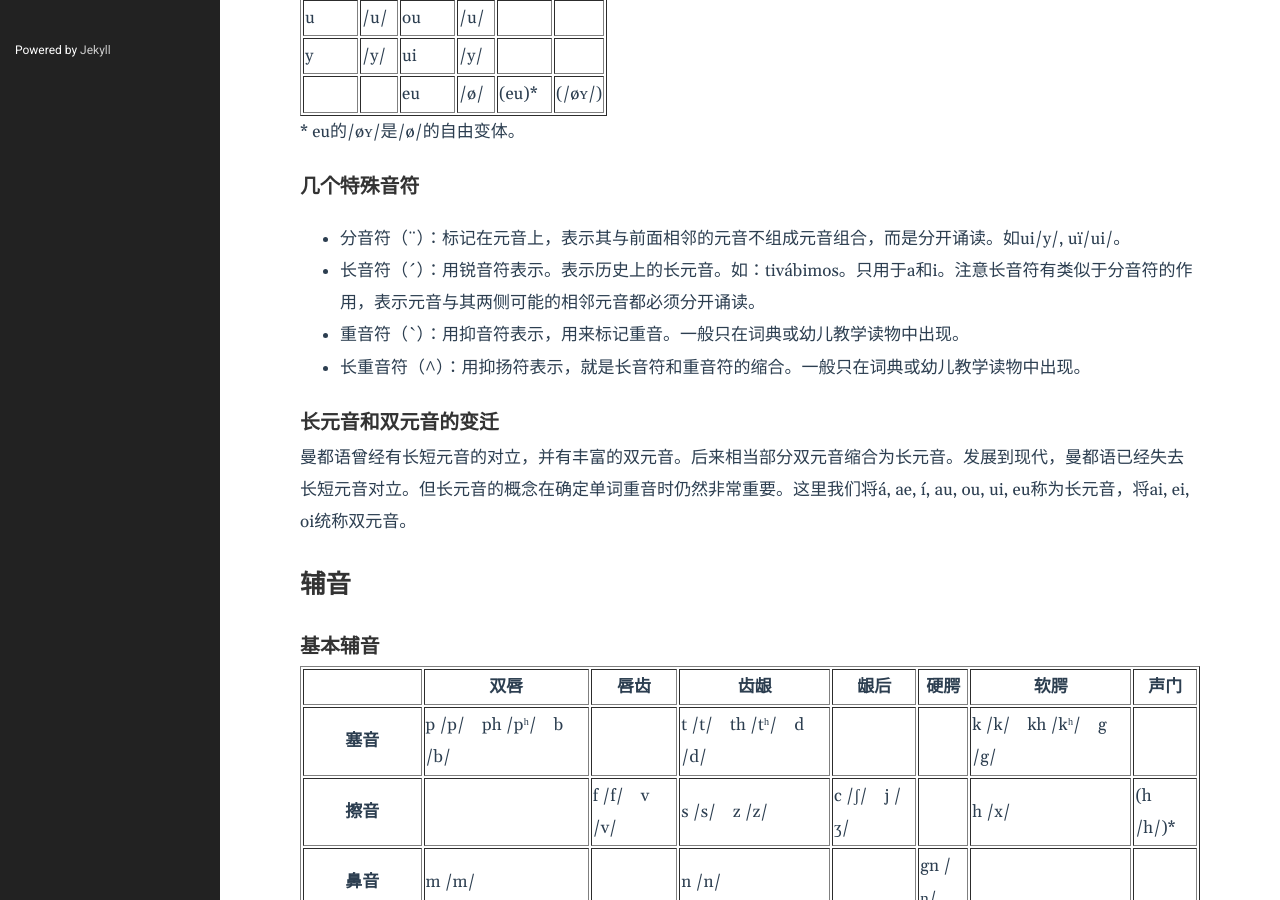
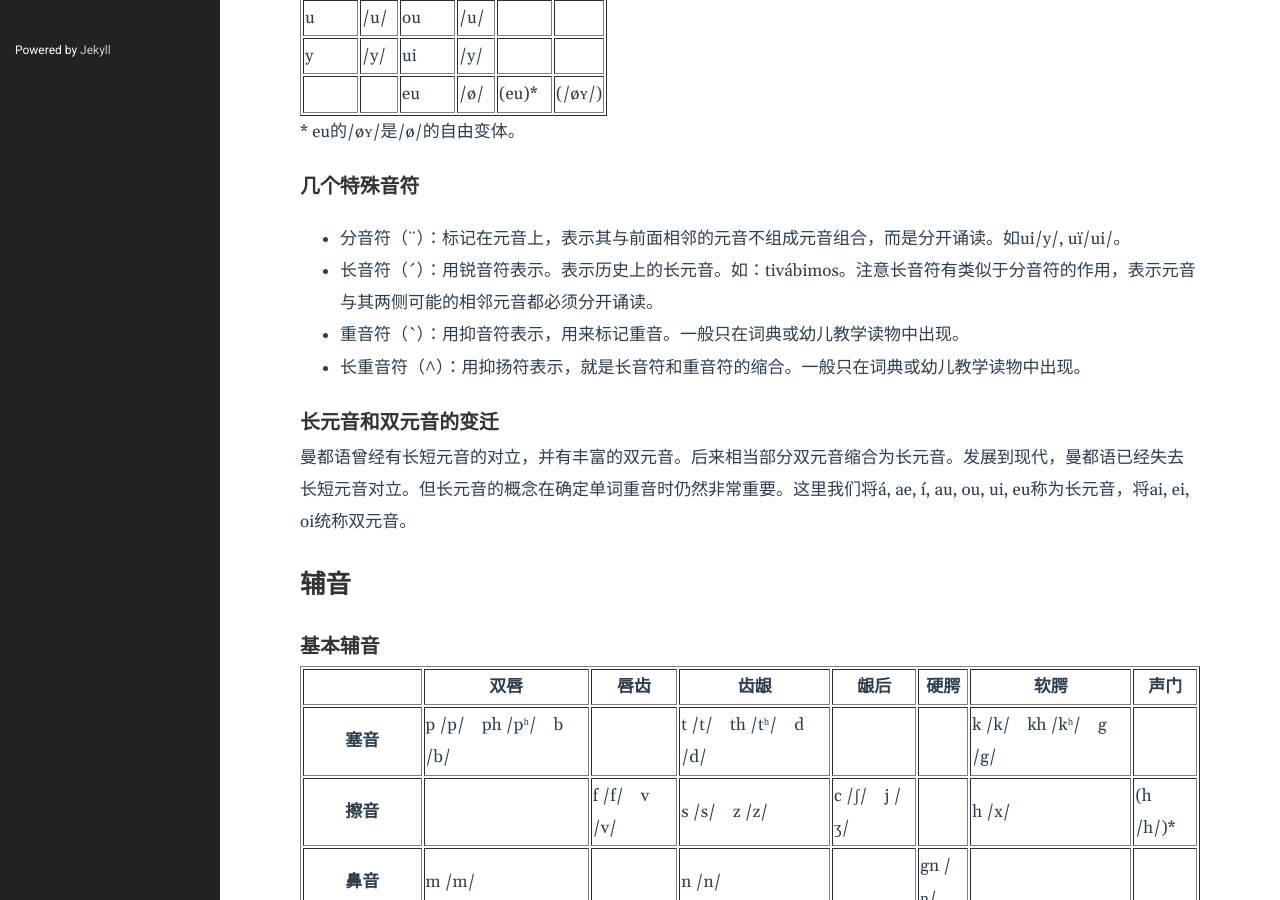
Before and after one commit to WenNianshuo/WenNianshuo.github.io, a Jekyll site: the page built from _posts/2022-01-10-1. 发音.md, in a window 1280 px wide and 900 px high, scrolled down 415 px. Built offline with Jekyll 4.4.1, drawn with Linux system fonts in a browser that asks for light colours.

Commit message:
Update 2022-01-10-1. 发音.md

```diff
--- a/_posts/2022-01-10-1. 发音.md
+++ b/_posts/2022-01-10-1. 发音.md
@@ -86,7 +86,7 @@ tags:
 
 * 分音符（¨）：标记在元音上，表示其与前面相邻的元音不组成元音组合，而是分开诵读。如ui/y/, uï/ui/。
 
-* 长音符（´）：用锐音符表示。表示历史上的长元音。如：tivábimos。只用于a和i。注意长音符有类似于分音符的作用，表示元音与其两侧可能的相邻元音都必须分开诵读。
+* 长音符（´）：用锐音符表示。表示历史上的长元音。如：tivábimos。注意长音符有类似于分音符的作用，表示元音与其两侧可能的相邻元音都必须分开诵读。
 
 * 重音符（`）：用抑音符表示，用来标记重音。一般只在词典或幼儿教学读物中出现。
 
```
